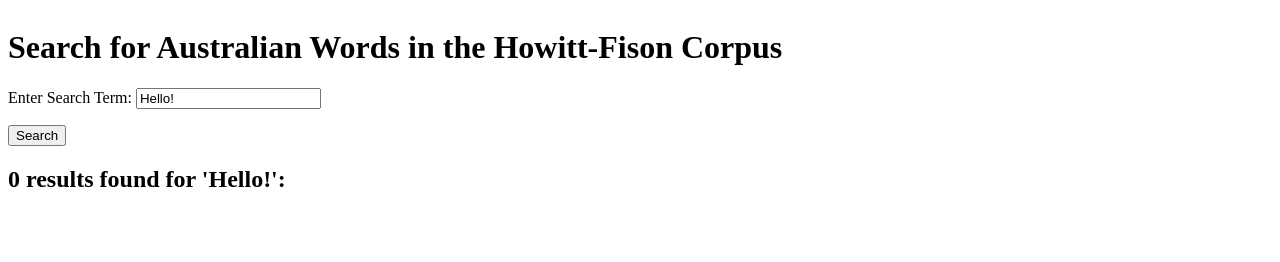
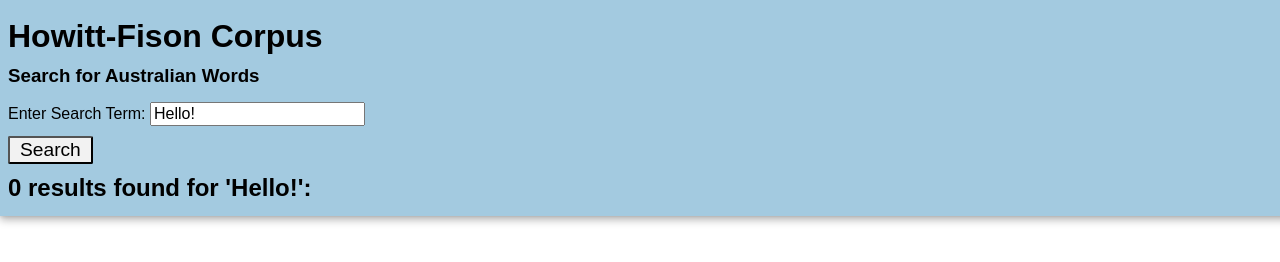
Before and after one commit to michaelgfalk/Howit-Fison-Search-Project, a plain HTML site: page index.html in a window 1280 px wide. Both pictures are taken after a click on the button "Search". Drawn offline with nearby package versions, Linux system fonts and the light colour scheme; no server answers.

Commit message:
Added some styling to the interface to make it more readable.

```diff
--- a/index.html
+++ b/index.html
@@ -8,7 +8,8 @@
 </head>
 <body>
   <div id="header">
-    <h1>Search for Australian Words in the Howitt-Fison Corpus</h1>
+    <h1>Howitt-Fison Corpus</h1>
+    <h3>Search for Australian Words</h3>
     <p>Enter Search Term: <input type="text" id="searchTerm" value="Hello!"></p>
     <button id="searchButton" onclick="runSearch()">Search</button>
     <!-- This script makes the search box work when you press enter -->
--- a/regex-concept.js
+++ b/regex-concept.js
@@ -135,7 +135,11 @@ function findMatches(corpus, searchTerm, context = 10) {
   $("#content").empty();
   //Clear old headering an add a new one.
   $("#resHeading").empty();
-  $("#resHeading").append($("<h2></h2>").text(results.length + " results found for '" + searchTerm + "':"));
+  if (results.length === 1) {
+    $("#resHeading").append($("<h2></h2>").text("1 result found for '" + searchTerm + "':"));
+  } else {
+    $("#resHeading").append($("<h2></h2>").text(results.length + " results found for '" + searchTerm + "':"));
+  }
   //Add a container for the search results.
   $("#content").append("<div id='results'></div>");
   results.forEach(function(result, index) {
--- a/style.css
+++ b/style.css
@@ -5,9 +5,10 @@
   overflow: hidden;
   width: 100%;
   height: 200px;
-  background-color: white;
+  background-color: #a3cae0;
   z-index: 2;
   padding: 8px;
+  box-shadow: 0 0 4px rgba(0,0,0,.14), 0 4px 8px rgba(0,0,0,.28);
 }
 
 #content {
@@ -21,7 +22,6 @@
 #resHeading {
   position: relative;
   width: 100%;
-  background-color: white;
 }
 
 #results {
@@ -29,7 +29,58 @@
   overflow: auto;
 }
 
+.result {
+  margin-top: 20px;
+  margin-bottom: 20px;
+}
+
+.hit {
+  font-weight: bold;
+}
+
+.kwic {
+  color: grey;
+}
+
 html, body {
   margin: 0px;
   padding: 0px;
+  font-family: sans-serif;
 }
+
+h1 {
+  margin-top: 10px;
+  margin-bottom: 10px;
+}
+
+h2 {
+  background-color: inherit;
+  margin-top: 10px;
+  margin-bottom: 15px;
+}
+
+h3 {
+  margin-top: 10px;
+  margin-bottom: 15px;
+}
+
+p {
+  margin-top: 10px;
+  margin-bottom: 10px;
+}
+
+button {
+  border-radius: 2px;
+  font-size: larger;
+  padding-left: 10px;
+  padding-right: 10px;
+  background-color: #f2f2f2;
+}
+
+button:hover {
+  background-color: white;
+}
+
+input {
+  font-size: 1.0em;
+}
```
